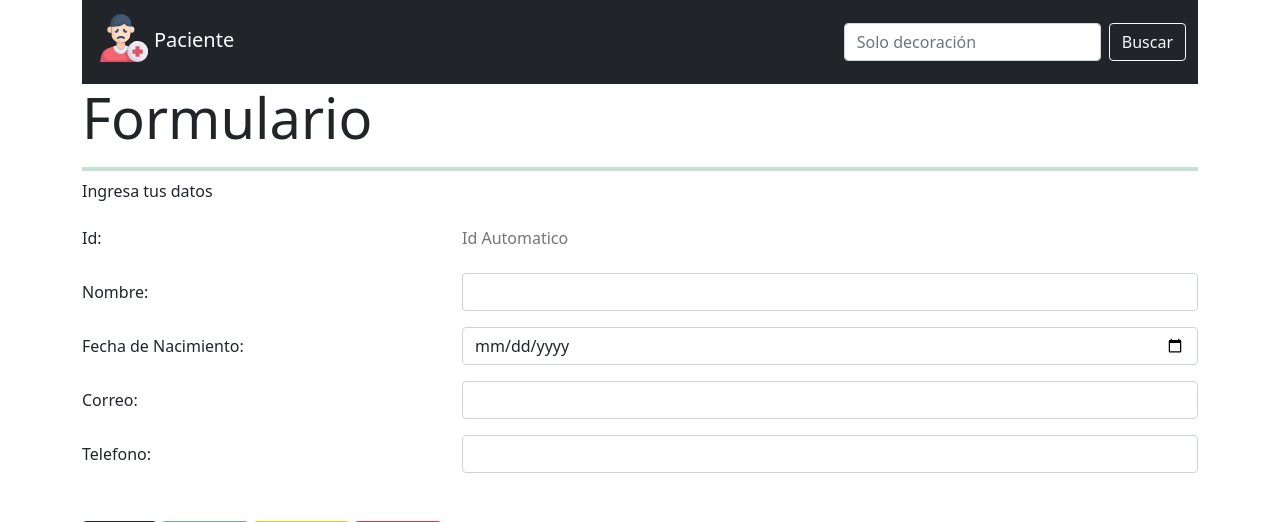
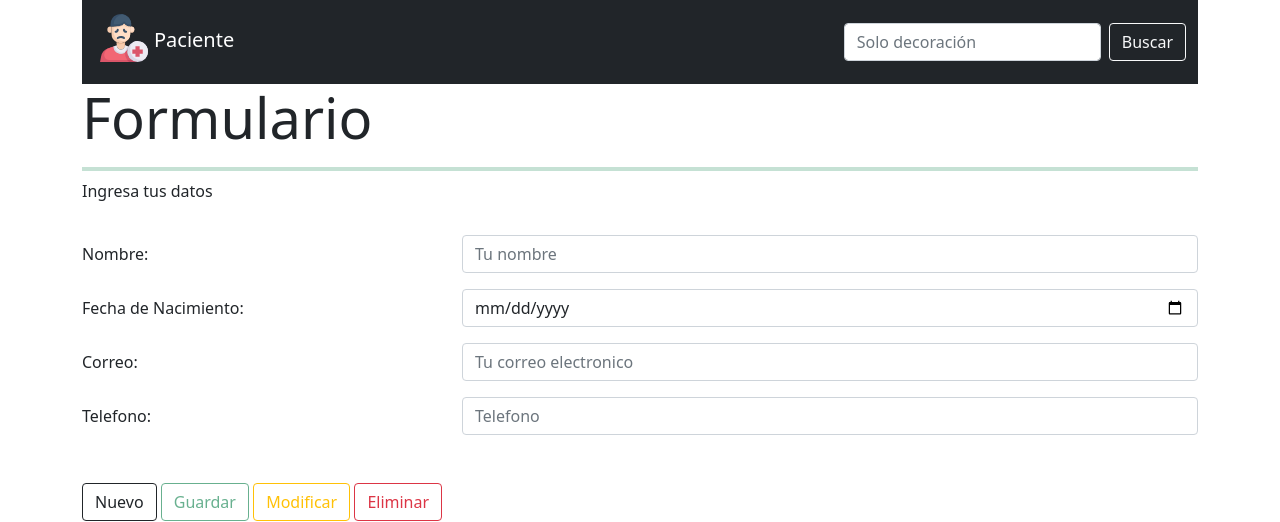
Before and after one commit to HugoRomz/Crud-MVC-y-AJAX, a PHP site: page / in a window 1280 px wide. Shown: the top 522 px of the page. Run offline with PHP 8.4, Linux system fonts and the light colour scheme.

Commit message:
Proyecto MVC 1.2
Limpia los campos despues de hacer el crud basico.

```diff
--- a/vista/index.php
+++ b/vista/index.php
@@ -45,36 +45,36 @@
         <hr class="bg-success pb-1 mb-2">
         <p>Ingresa tus datos</p>
 
-        <form id="myform" method="POST">
+        <form id="myform" name="myform" method="POST">
             <div class="row form-group mt-3">
-                <label for="nombre" class="col-form-label col-md-4">Id:</label>
+
                 <div class="col-md-8">
-                    <input type="text" name="id_pa" id="id_pa" class="form-control-plaintext" readonly
+                    <input type="hidden" name="id_pa" id="id_pa" class="form-control-plaintext" readonly
                         placeholder="Id Automatico">
                 </div>
             </div>
             <div class="row form-group mt-3">
-                <label for="nombre" class="col-form-label col-md-4">Nombre:</label>
+                <label class="col-form-label col-md-4">Nombre:</label>
                 <div class="col-md-8">
-                    <input type="text" name="nombre" id="nombre" class="form-control" required>
+                    <input type="text" name="nombre" id="nombre" class="form-control" placeholder="Tu nombre" required>
                 </div>
             </div>
             <div class="row form-group mt-3">
-                <label for="nombre" class="col-form-label col-md-4">Fecha de Nacimiento:</label>
+                <label  class="col-form-label col-md-4">Fecha de Nacimiento:</label>
                 <div class="col-md-8">
                     <input type="date" name="fec_nac" id="fec_nac" class="form-control" required>
                 </div>
             </div>
             <div class="row form-group mt-3">
-                <label for="nombre" class="col-form-label col-md-4">Correo:</label>
+                <label class="col-form-label col-md-4">Correo:</label>
                 <div class="col-md-8">
-                    <input type="email" name="correo" id="correo" class="form-control" required>
+                    <input type="email" name="correo" id="correo" class="form-control" placeholder="Tu correo electronico" required>
                 </div>
             </div>
             <div class="row form-group mt-3">
-                <label for="nombre" class="col-form-label col-md-4">Telefono:</label>
+                <label class="col-form-label col-md-4">Telefono:</label>
                 <div class="col-md-8">
-                    <input type="text" name="tel" id="tel" class="form-control" required>
+                    <input type="text" name="tel" id="tel" class="form-control" placeholder="Telefono" required>
                 </div>
             </div>
             <br>
```
Also changed, not shown: ajax/pacienteajax.js (+7 -0 lines).
